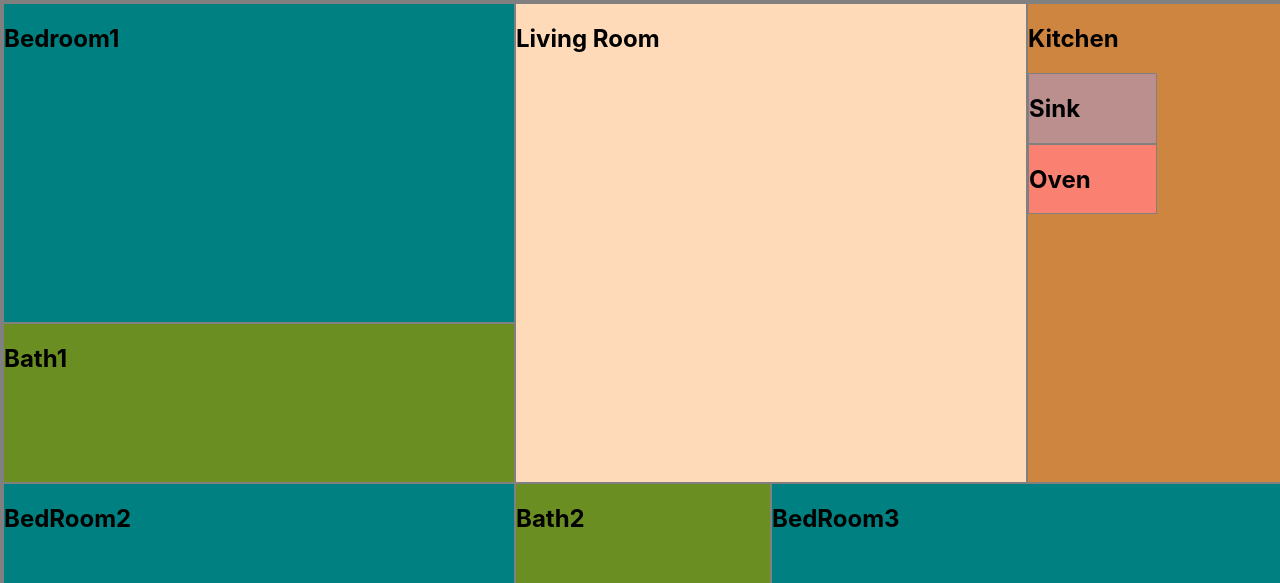
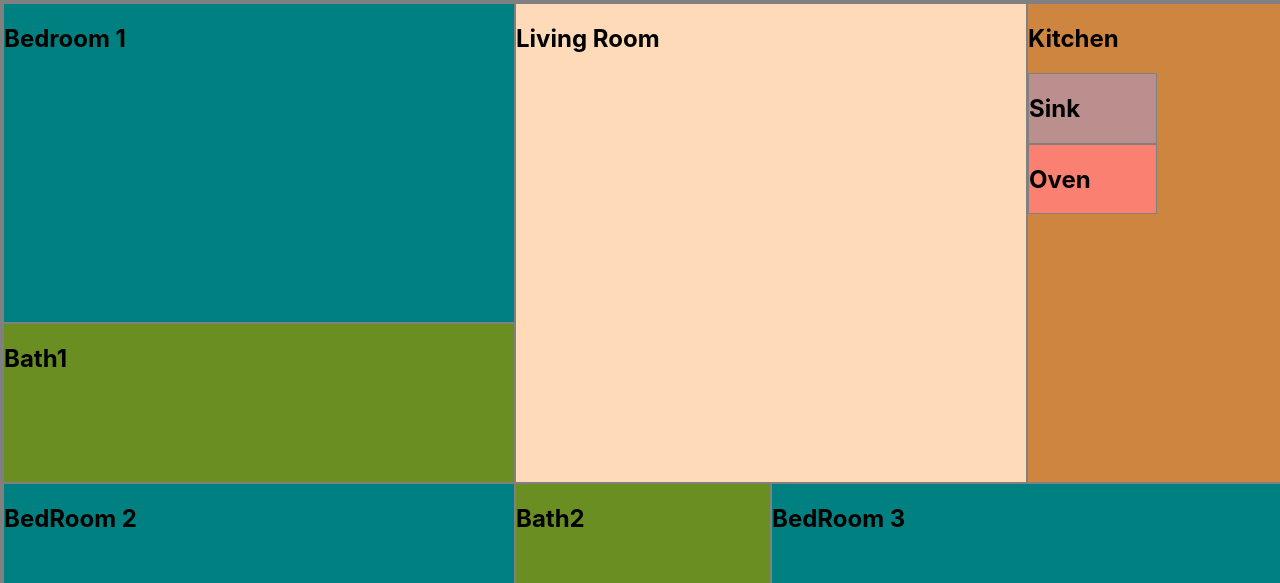
Before and after one commit to JonelSV/reactFunctionalComponents, a React (Create React App) app: page / in a window 1280 px wide. Shown: the top 583 px of the page. Built offline with nearby package versions, Linux system fonts and the light colour scheme.

Commit message:
'fixed bedrooms'

```diff
--- a/src/components/BedRoom1.js
+++ b/src/components/BedRoom1.js
@@ -1,12 +1,12 @@
 import React from 'react'
 
 
-const BedRoom1 = () => {
+const BedRoom1 = (props) => {
 
     return (
       <div className='Bedroom1'>
 
-            <h2>Bedroom1</h2>
+            <h2>Bedroom {props.bedNum1}</h2>
 
       </div>
     )
--- a/src/components/BedRoom2.js
+++ b/src/components/BedRoom2.js
@@ -1,12 +1,12 @@
 import React from 'react'
 
 
-const BedRoom2 = () => {
+const BedRoom2 = (props) => {
 
     return (
       <div className='Bedroom2'>
 
-            <h2>BedRoom2</h2>
+            <h2>BedRoom {props.bedNum2}</h2>
 
       </div>
     )
--- a/src/components/BedRoom3.js
+++ b/src/components/BedRoom3.js
@@ -1,12 +1,12 @@
 import React from 'react'
 
 
-const BedRoom3 = () => {
+const BedRoom3 = (props) => {
 
     return (
       <div className='Bedroom3'>
 
-            <h2>BedRoom3</h2>
+            <h2>BedRoom {props.bedNum3}</h2>
 
       </div>
     )
--- a/src/components/FloorPlan.js
+++ b/src/components/FloorPlan.js
@@ -12,11 +12,11 @@ const FloorPlan = () => {
 
     return (
       <div className='container'>
-          <BedRoom1 />
-          <BedRoom2 />
-          <BedRoom3 />
-          <Bath1 />
-          <Bath2 />
+          <BedRoom1 bedNum1={1} />
+          <BedRoom2 bedNum2={2}/>
+          <BedRoom3 bedNum3={3}/>
+          <Bath1 size1={'Full Bath'}/>
+          <Bath2 size2={'Half Bath'}/>
           <LivingRoom />
           <Kitchen />
 
```
